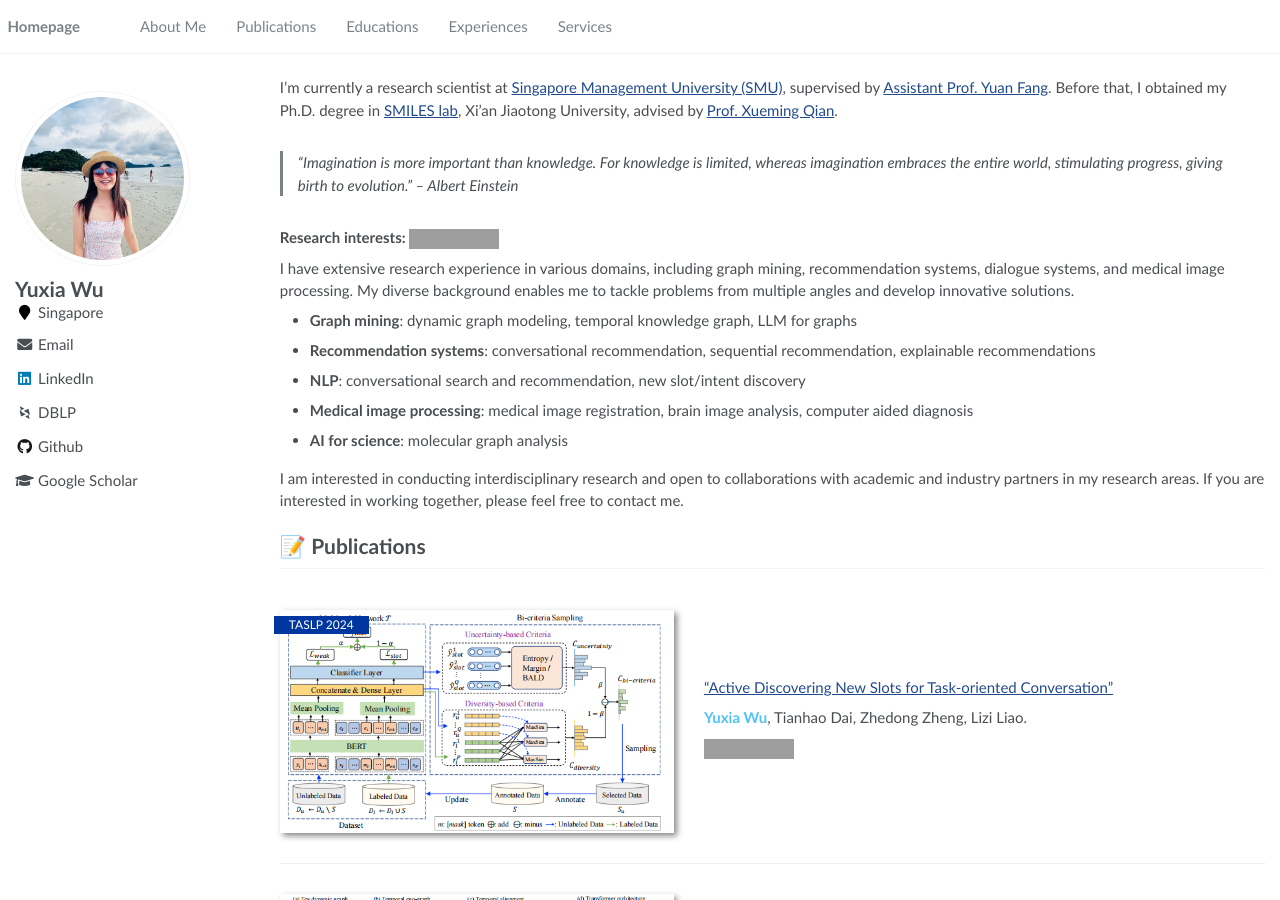
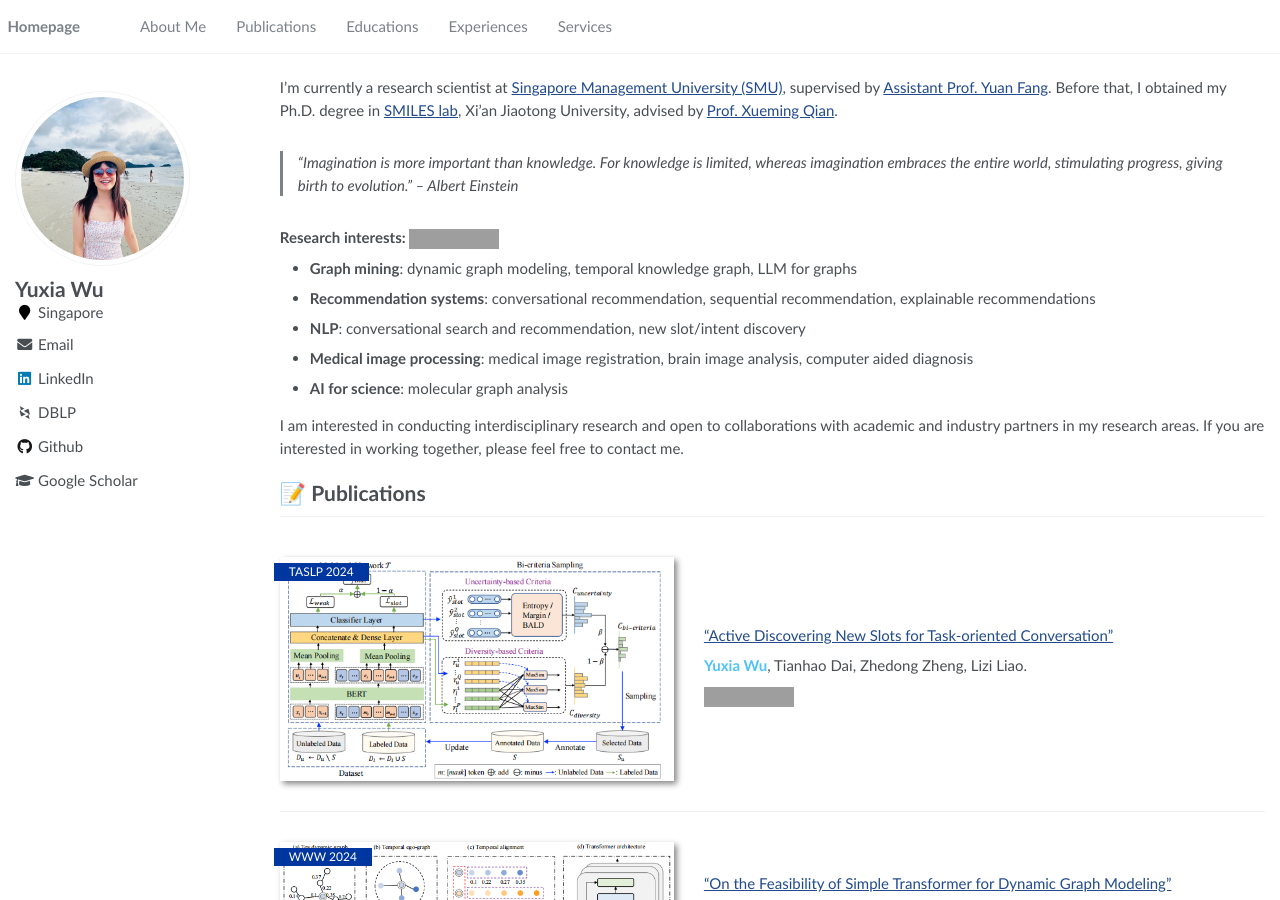
Before and after one commit to YuxiaWu/YuxiaWu.github.io, a Jekyll site: the page built from _pages/about.md, in a window 1280 px wide and 900 px high. Built offline with Jekyll 4.4.1, drawn with Linux system fonts in a browser that asks for light colours; some web fonts are replaced; grey boxes are pictures that could not be loaded.

Commit message:
Update about.md

```diff
--- a/_pages/about.md
+++ b/_pages/about.md
@@ -22,8 +22,6 @@ I'm currently a research scientist at [Singapore Management University (SMU)](ht
 > "Imagination is more important than knowledge. For knowledge is limited, whereas imagination embraces the entire world, stimulating progress, giving birth to evolution." – Albert Einstein
 
 **Research interests:** <a href='https://scholar.google.com/citations?user=bRgptuYAAAAJ&hl=en'><img src="https://img.shields.io/endpoint?url={{ url | url_encode }}&logo=Google%20Scholar&labelColor=f6f6f6&color=9cf&style=flat&label=citations"></a>
-
-I have extensive research experience in various domains, including graph mining, recommendation systems, dialogue systems, and medical image processing. My diverse background enables me to tackle problems from multiple angles and develop innovative solutions.
 
 - **Graph mining**: dynamic graph modeling, temporal knowledge graph, LLM for graphs
 - **Recommendation systems**: conversational recommendation, sequential recommendation, explainable recommendations
```
